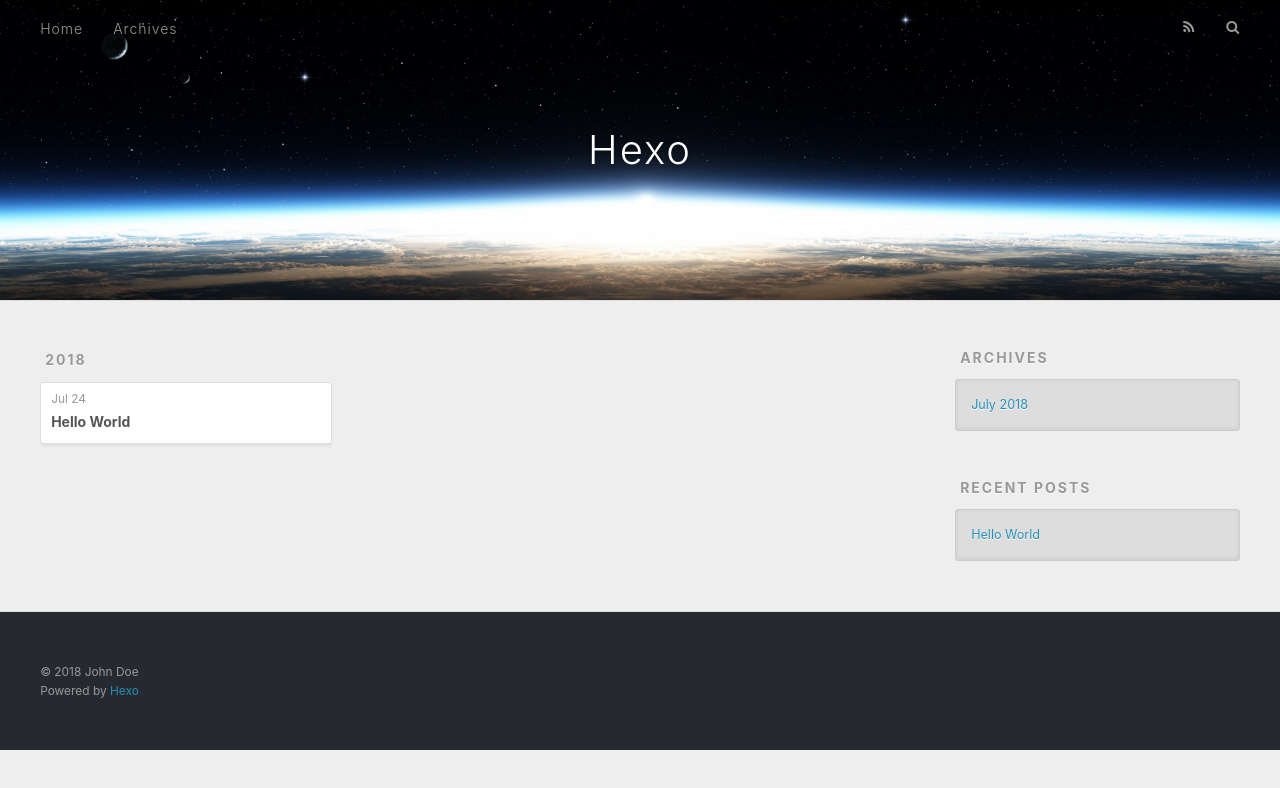
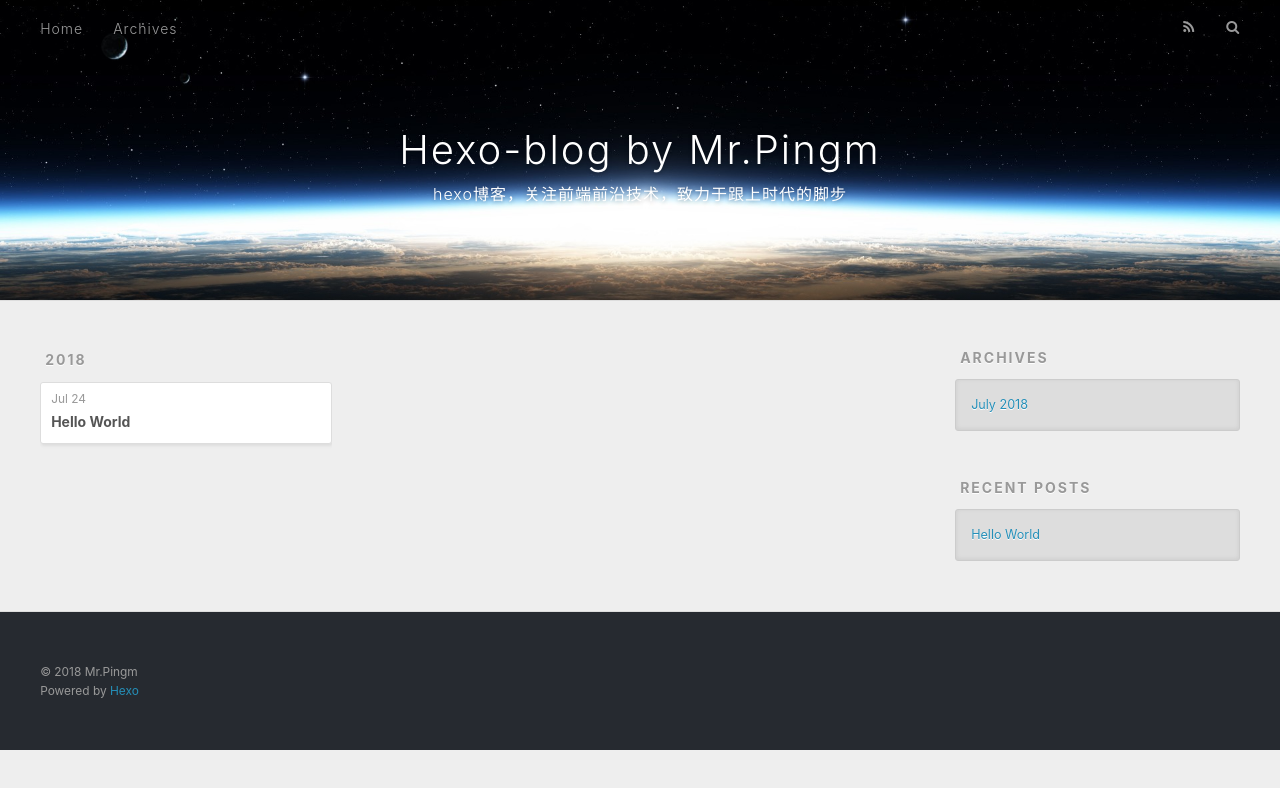
Before and after one commit to liulei92/liulei92.github.io, a plain HTML site: page archives/2018/07/index.html in a window 1280 px wide. Drawn offline with nearby package versions, Linux system fonts and the light colour scheme.

Commit message:
Site updated 2018-07-24 14:17:30

```diff
--- a/archives/2018/07/index.html
+++ b/archives/2018/07/index.html
@@ -5,17 +5,21 @@
 
 
 
-  <title>Archives: 2018/7 | Hexo</title>
+  <title>Archives: 2018/7 | Hexo-blog by Mr.Pingm</title>
   <meta name="viewport" content="width=device-width, initial-scale=1, maximum-scale=1">
-  <meta property="og:type" content="website">
-<meta property="og:title" content="Hexo">
+  <meta name="description" content="hexo博客by Pingm，实时分享些干货">
+<meta name="keywords" content="hexo,博客,前端,css,html,javascript,vue,react,react-native,mpvue,微信小程序">
+<meta property="og:type" content="website">
+<meta property="og:title" content="Hexo-blog by Mr.Pingm">
 <meta property="og:url" content="http://yoursite.com/archives/2018/07/index.html">
-<meta property="og:site_name" content="Hexo">
-<meta property="og:locale" content="default">
+<meta property="og:site_name" content="Hexo-blog by Mr.Pingm">
+<meta property="og:description" content="hexo博客by Pingm，实时分享些干货">
+<meta property="og:locale" content="Chinese">
 <meta name="twitter:card" content="summary">
-<meta name="twitter:title" content="Hexo">
+<meta name="twitter:title" content="Hexo-blog by Mr.Pingm">
+<meta name="twitter:description" content="hexo博客by Pingm，实时分享些干货">
 
-    <link rel="alternate" href="/atom.xml" title="Hexo" type="application/atom+xml">
+    <link rel="alternate" href="/atom.xml" title="Hexo-blog by Mr.Pingm" type="application/atom+xml">
 
 
     <link rel="icon" href="/favicon.png">
@@ -34,8 +38,12 @@
   <div id="header-outer" class="outer">
     <div id="header-title" class="inner">
       <h1 id="logo-wrap">
-        <a href="/" id="logo">Hexo</a>
+        <a href="/" id="logo">Hexo-blog by Mr.Pingm</a>
       </h1>
+
+        <h2 id="subtitle-wrap">
+          <a href="/" id="subtitle">hexo博客，关注前端前沿技术，致力于跟上时代的脚步</a>
+        </h2>
 
     </div>
     <div id="header-inner" class="inner">
@@ -139,7 +147,7 @@
 
   <div class="outer">
     <div id="footer-info" class="inner">
-      &copy; 2018 John Doe<br>
+      &copy; 2018 Mr.Pingm<br>
       Powered by <a href="http://hexo.io/" target="_blank">Hexo</a>
     </div>
   </div>
```
Also changed, not shown: 2018/07/24/hello-world/index.html (+12 -7 lines), archives/2018/index.html (+17 -9 lines), archives/index.html (+17 -9 lines), index.html (+18 -10 lines).
